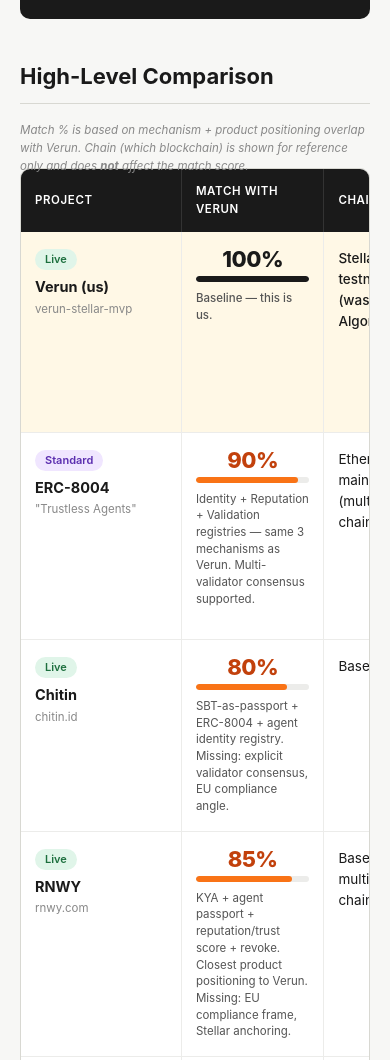
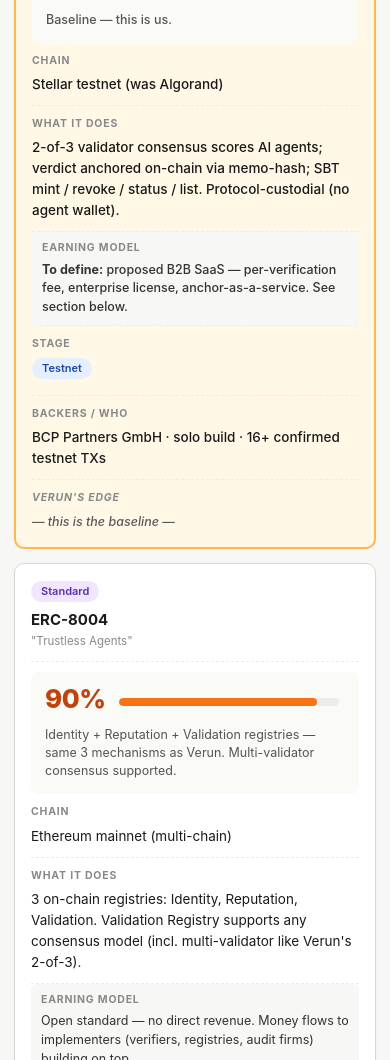
Before and after one commit to Fahad00674/verun-stellar-mvp, a website: page competitive-landscape.html in a window 390 px wide. Shown: the part 940-2000 px from the top of the page. Drawn offline with Linux system fonts and the light colour scheme.

Commit message:
Make landscape page mobile-responsive + unlisted

```diff
--- a/competitive-landscape.html
+++ b/competitive-landscape.html
@@ -3,6 +3,8 @@
 <head>
 <meta charset="UTF-8">
 <meta name="viewport" content="width=device-width, initial-scale=1.0">
+<meta name="robots" content="noindex, nofollow, noarchive, nosnippet">
+<meta name="googlebot" content="noindex, nofollow">
 <title>Verun — Competitive Landscape (May 2026)</title>
 <style>
   * { box-sizing: border-box; margin: 0; padding: 0; }
@@ -185,9 +187,105 @@
     text-align: center;
   }
 
-  @media (max-width: 768px) {
-    .verun-models { grid-template-columns: 1fr; }
-    h1 { font-size: 28px; }
+  .private-banner {
+    display: inline-block;
+    background: #fef3c7;
+    color: #92400e;
+    padding: 6px 14px;
+    border-radius: 99px;
+    font-size: 11px;
+    font-weight: 700;
+    text-transform: uppercase;
+    letter-spacing: 1px;
+    margin-bottom: 14px;
+  }
+
+  /* ===== MOBILE / RESPONSIVE ===== */
+  @media (max-width: 880px) {
+    body { padding: 20px 14px; }
+    h1 { font-size: 26px; line-height: 1.2; }
+    .subtitle { font-size: 14px; }
+    .meta { font-size: 12px; }
+    header { margin-bottom: 24px; padding-bottom: 18px; }
+
+    .tldr { padding: 20px 18px; margin-bottom: 26px; }
+    .tldr h2 { font-size: 11px; letter-spacing: 1.4px; }
+    .tldr p { font-size: 14px; line-height: 1.6; }
+
+    h2.section { font-size: 18px; margin: 30px 0 14px; }
+
+    .verun-models { grid-template-columns: 1fr; gap: 14px; }
+    .model-card { padding: 18px; }
+
+    /* Convert table to stacked cards on mobile */
+    .table-wrap {
+      border: none;
+      background: transparent;
+      overflow: visible;
+      border-radius: 0;
+    }
+    table { min-width: 0; display: block; }
+    thead { display: none; }
+    tbody { display: block; }
+    tr {
+      display: block;
+      background: white;
+      border: 1px solid #d8d8d2;
+      border-radius: 10px;
+      margin-bottom: 14px;
+      padding: 16px;
+      box-shadow: 0 1px 3px rgba(0,0,0,0.04);
+    }
+    tr.us {
+      background: #fff8e6;
+      border: 2px solid #ffb84d;
+    }
+    td {
+      display: block;
+      padding: 10px 0;
+      border: none;
+      border-bottom: 1px dashed #ececea;
+      font-size: 13.5px;
+    }
+    td:last-child { border-bottom: none; padding-bottom: 0; }
+    td:first-child { padding-top: 0; }
+    td::before {
+      content: attr(data-label);
+      display: block;
+      font-size: 10.5px;
+      text-transform: uppercase;
+      letter-spacing: 0.8px;
+      color: #888;
+      font-weight: 700;
+      margin-bottom: 5px;
+    }
+    td:first-child::before, td.match-cell::before { display: none; }
+    .name { font-size: 16px; }
+
+    /* Match cell stays prominent on mobile */
+    .match-cell {
+      text-align: left;
+      padding: 14px;
+      background: #fafaf7;
+      border-radius: 8px;
+      margin-top: 10px;
+      border-bottom: none !important;
+    }
+    .match-pct { font-size: 26px; display: inline-block; margin-right: 10px; vertical-align: middle; }
+    .match-bar { display: inline-block; width: calc(100% - 80px); vertical-align: middle; margin-bottom: 0; height: 8px; }
+    .match-what { margin-top: 8px; font-size: 12.5px; }
+
+    .verdict { padding: 18px; }
+    .verdict h3 { font-size: 16px; }
+    .verdict p { font-size: 13.5px; }
+
+    .chain-note { font-size: 11px; }
+  }
+
+  @media (max-width: 480px) {
+    h1 { font-size: 22px; }
+    .tldr p { font-size: 13.5px; }
+    .name { font-size: 15px; }
   }
 </style>
 </head>
@@ -195,6 +293,7 @@
 <div class="wrap">
 
   <header>
+    <div class="private-banner">🔒 Internal · Unlisted · Do not share publicly</div>
     <div class="eyebrow">Competitive Landscape Brief</div>
     <h1>Verun vs. The AI-Agent Trust Layer</h1>
     <div class="subtitle">A high-level comparison of who else is building "trust + identity for AI agents on-chain" — and how each one makes money.</div>
@@ -453,5 +552,20 @@
   </footer>
 
 </div>
+<script>
+  // Auto-add data-label attributes to table cells for mobile card view
+  (function() {
+    document.querySelectorAll('table').forEach(function(table) {
+      var headers = Array.from(table.querySelectorAll('thead th')).map(function(th) {
+        return th.textContent.trim();
+      });
+      table.querySelectorAll('tbody tr').forEach(function(row) {
+        Array.from(row.children).forEach(function(td, i) {
+          if (headers[i]) td.setAttribute('data-label', headers[i]);
+        });
+      });
+    });
+  })();
+</script>
 </body>
 </html>
```
